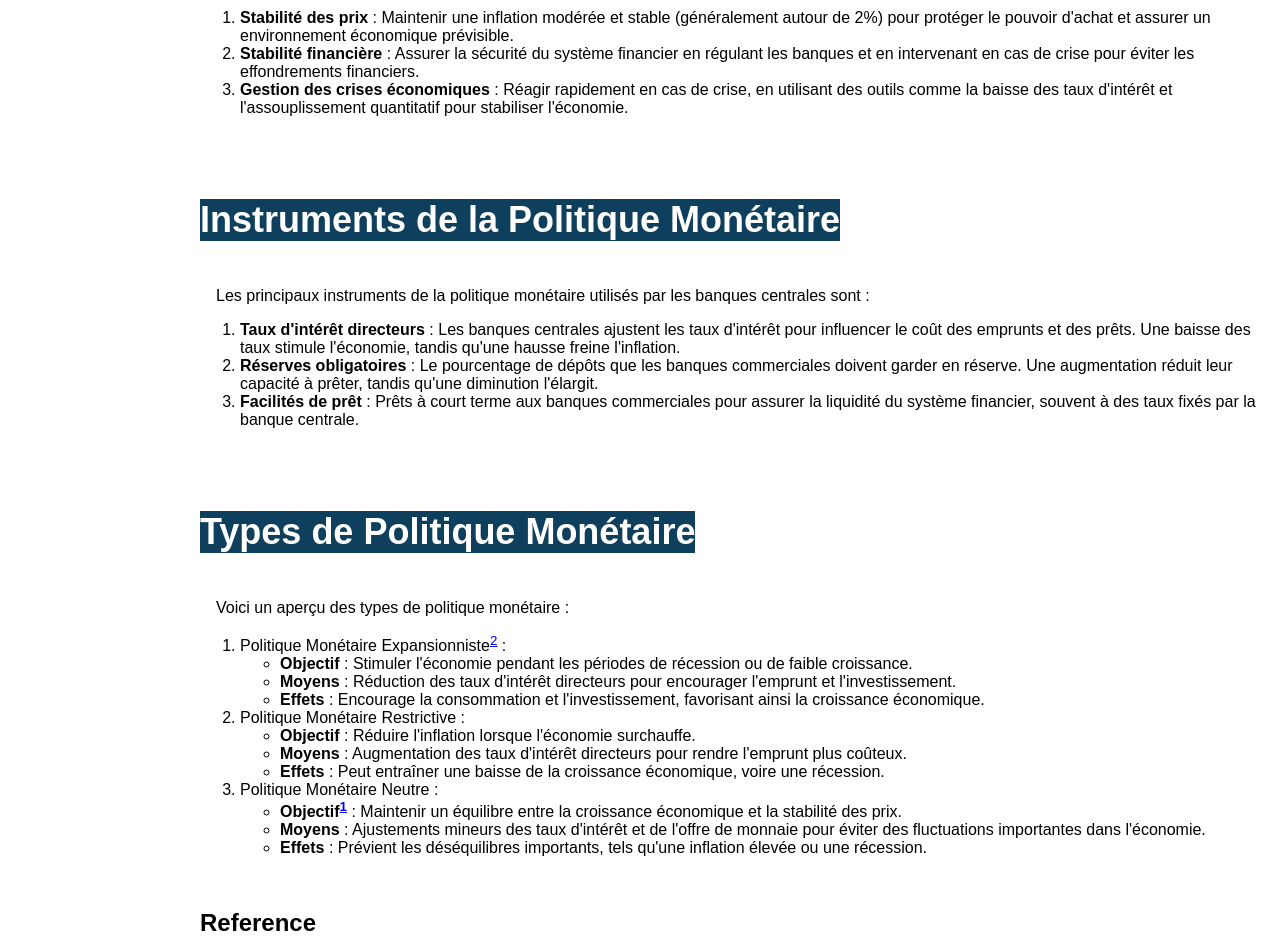
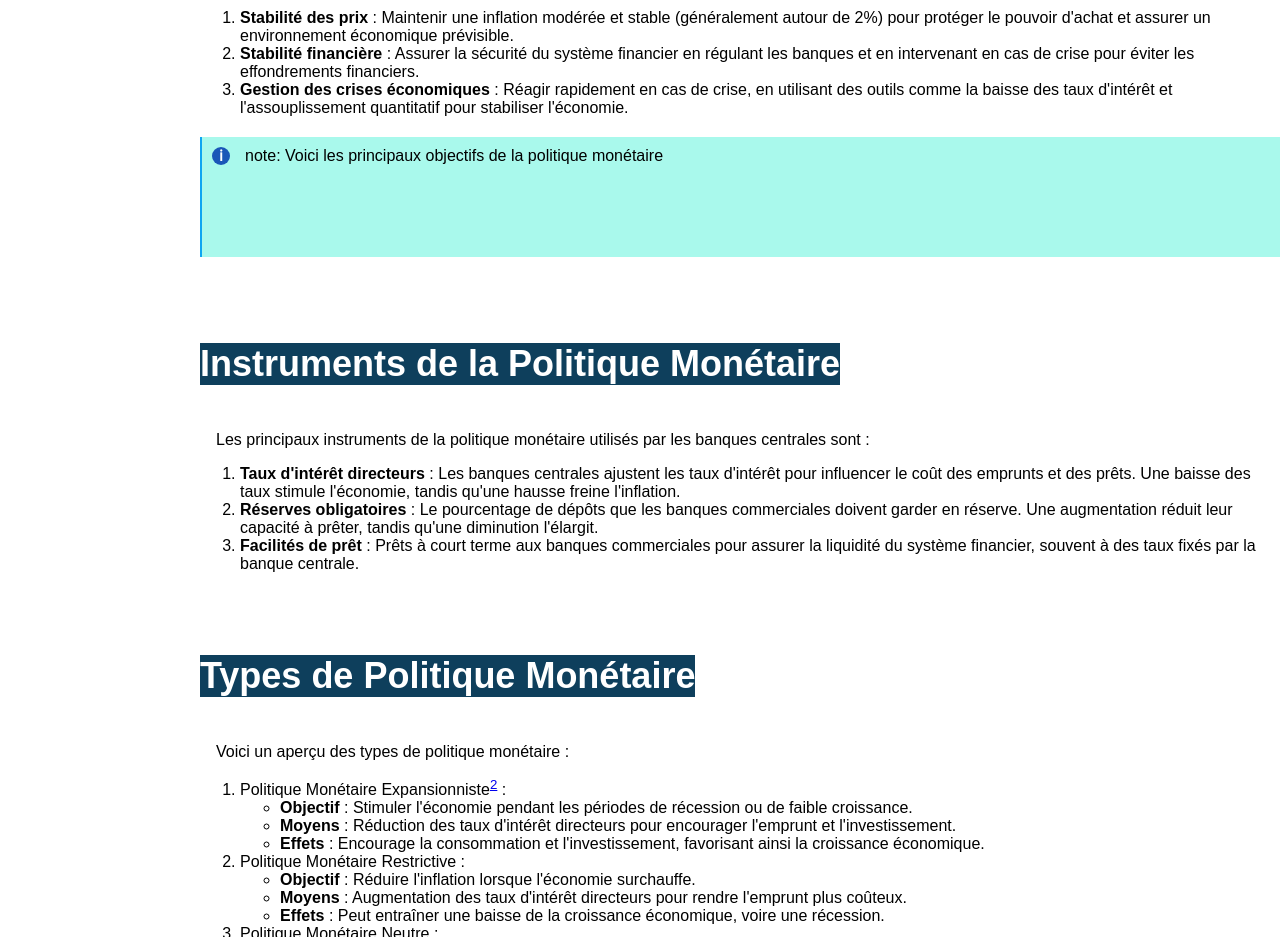
Before and after one commit to Fidelsoultane/freecodecamp, a plain HTML site: page Projets/3-technicial documantation/index.html in a window 1280 px wide. Shown: the part 1040-1977 px from the top of the page. Drawn offline with Linux system fonts and the light colour scheme.

Commit message:
technicial documentation

```diff
--- a/Projets/3-technicial documantation/index.html
+++ b/Projets/3-technicial documantation/index.html
@@ -76,6 +76,9 @@
             </li>
           </ol>
         </p>
+       </div>
+       <div class="note">note:&nbsp;Voici les principaux objectifs de la politique monétaire
+        <div class="icon">&#8505;</div>
        </div>
       </section>
       <section class="main-section" id="Instruments_de_la_Politique_Monétaire">
--- a/Projets/3-technicial documantation/styles.css
+++ b/Projets/3-technicial documantation/styles.css
@@ -81,3 +81,28 @@ footer {
   box-sizing: border-box;
   margin-top: auto;
 }
+
+.note { width: 100%;
+  height: 100px;
+  background-color: #a9f9ec;
+  border-left: 2px solid #0fa6f1;
+  padding: 10px;
+  margin: 20px 0;
+  font-family: Arial, sans-serif;
+}
+
+.note .icon {
+  background-color: #1a57b8;
+  color: white;
+  font-weight: bold;
+  font-size: 15px;
+  width: 18px;
+  height: 18px;
+  text-align: center;
+  line-height: 18px;
+  border-radius: 50%;
+  margin-right: 15px;
+  font-family: Arial, sans-serif;
+  display: inline;
+  float: left;
+}
```
